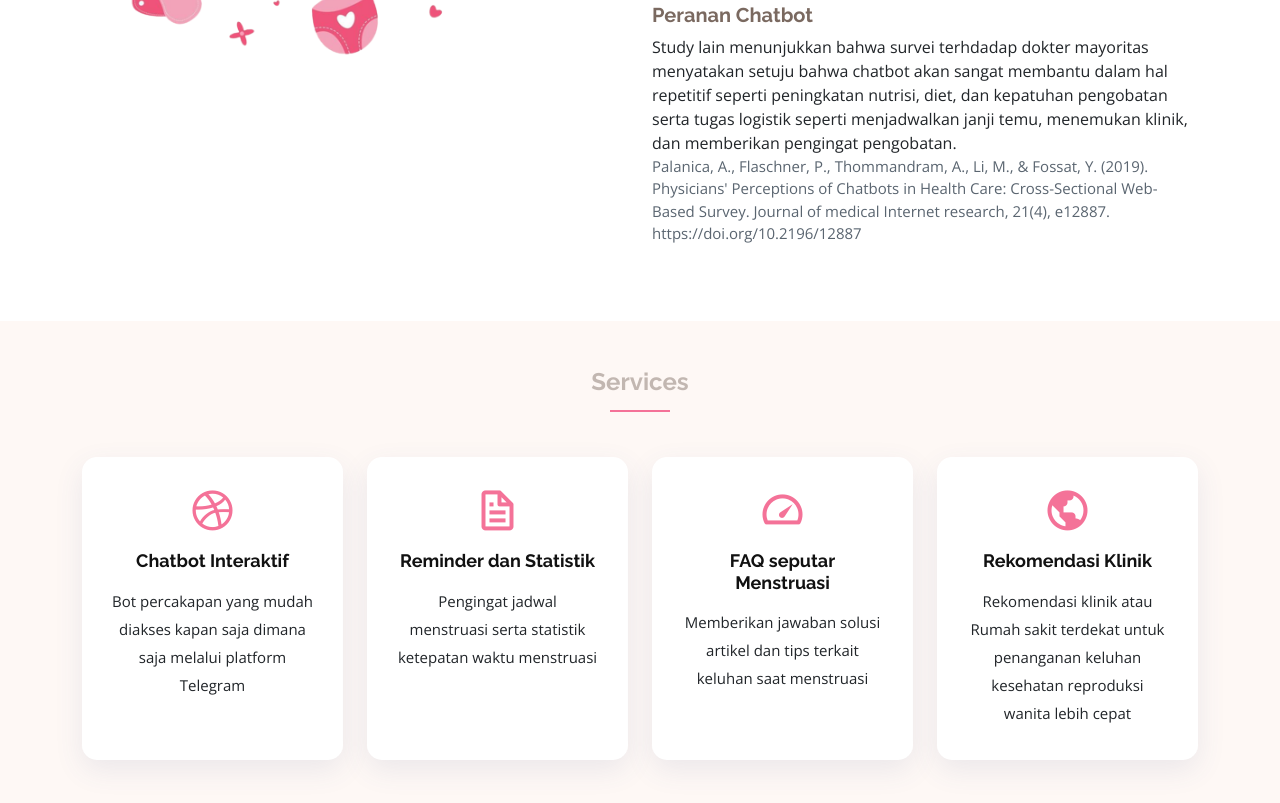
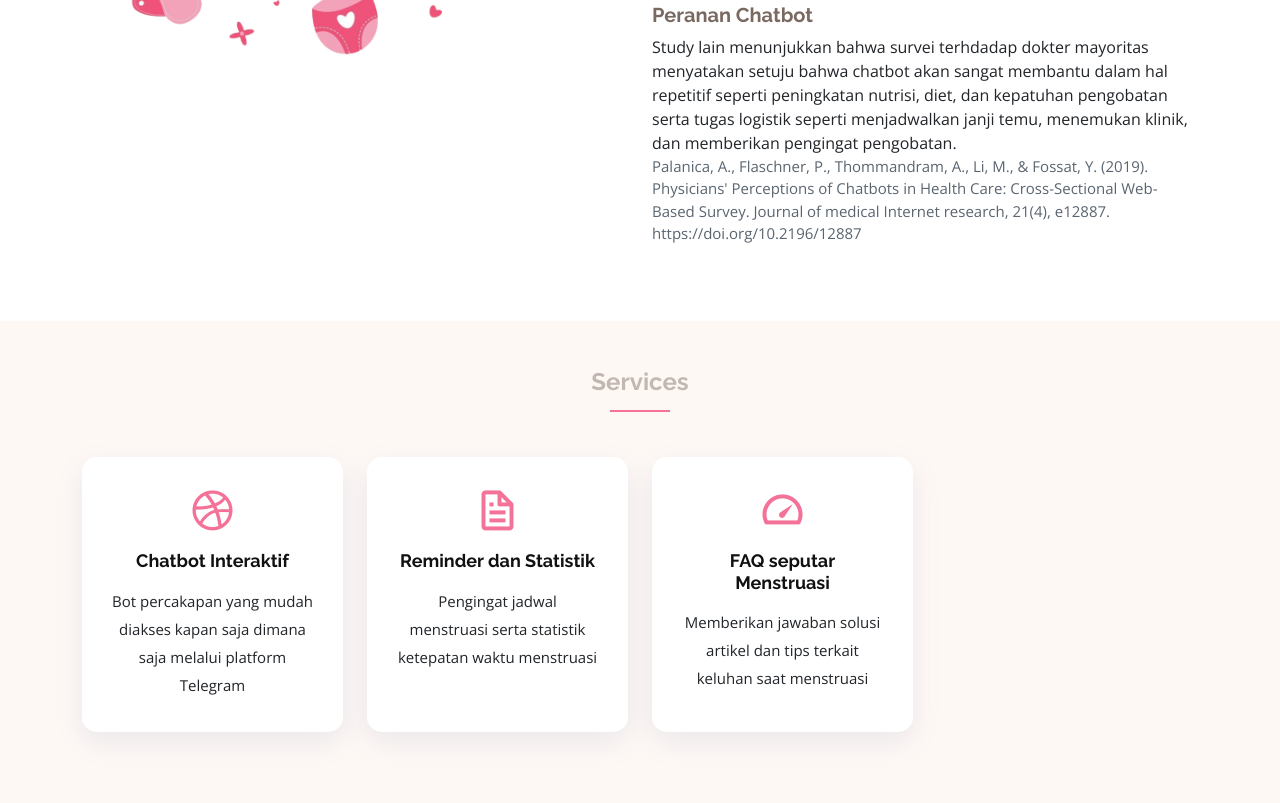
Before and after one commit to trishamediana/landingpage_chatbotPCOS, a plain HTML site: page index.html in a window 1280 px wide. Shown: the part 1194-1997 px from the top of the page. Drawn offline with nearby package versions, Linux system fonts and the light colour scheme.

Commit message:
first commit

```diff
--- a/index.html
+++ b/index.html
@@ -5,7 +5,7 @@
   <meta charset="utf-8">
   <meta content="width=device-width, initial-scale=1.0" name="viewport">
 
-  <title>Chatbot monitoring siklus menstruasi</title>
+  <title>Chatbot monitoring siklus menstruasi untuk deteksi dini PCOS</title>
   <meta content="" name="description">
   <meta content="" name="keywords">
 
@@ -68,9 +68,8 @@
               </li> -->
               <li><a href="#">Reminder hari menstruasi</a></li>
               <li><a href="#">Statistik jadwal menstruasi</a></li>
-              <!-- <li><a href="#">Statistik perubahan mood</a></li> -->
+               <li><a href="#">Deteksi dini gejala PCOS</a></li>
               <li><a href="#">FAQ seputar keluhan menstruasi</a></li>
-              <li><a href="#">Rekomendasi Klinik/RS terdekat</a></li>
             </ul>
           </li>
           <li><a class="nav-link scrollto" href="#contact">Contact</a></li>
@@ -88,7 +87,7 @@
     <div class="container">
       <div class="row gy-4">
         <div class="col-lg-6 order-2 order-lg-1 d-flex flex-column justify-content-center">
-          <h1>Chatbot Monitoring Siklus Menstruasi Berbasis Platform Telegram</h1>
+          <h1>Menstrual monitoring chatbot for early PCOS detection</h1>
           <h2>Trisha Mediana 07311940000049</h2>
           <div>
             <a href="http://t.me/menstrualbot" class="btn-get-started scrollto">Mulai Chat</a>
@@ -173,12 +172,6 @@
               <p class="description">Memberikan jawaban solusi artikel dan tips terkait keluhan saat menstruasi</p>
             </div>
           </div>
-
-          <div class="col-md-6 col-lg-3 d-flex align-items-stretch" data-aos="zoom-in" data-aos-delay="400">
-            <div class="icon-box">
-              <div class="icon"><i class="bx bx-world"></i></div>
-              <h4 class="title"><a href="">Rekomendasi Klinik</a></h4>
-              <p class="description">Rekomendasi klinik atau Rumah sakit terdekat untuk penanganan keluhan kesehatan reproduksi wanita lebih cepat</p>
             </div>
           </div>
 
```
